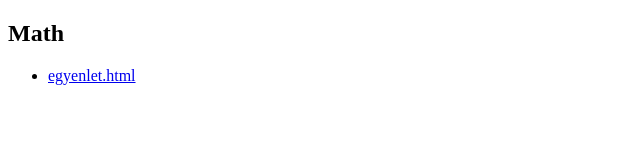
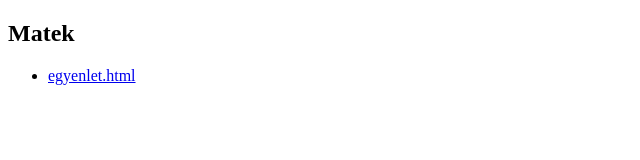
Before and after one commit to montipls/o7, a plain HTML site: page index.html in a window 1280 px wide. Shown: the full height of the page, 0-640 px from the left. Drawn offline with Linux system fonts and the light colour scheme.

Commit message:
Change heading from 'Math' to 'Matek'

```diff
--- a/index.html
+++ b/index.html
@@ -6,7 +6,7 @@
   <title>Practice</title>
 </head>
 <body>
-  <h2>Math</h2>
+  <h2>Matek</h2>
   <ul>
     <li><a href="egyenlet.html">egyenlet.html</a></li>
   </ul>
```
